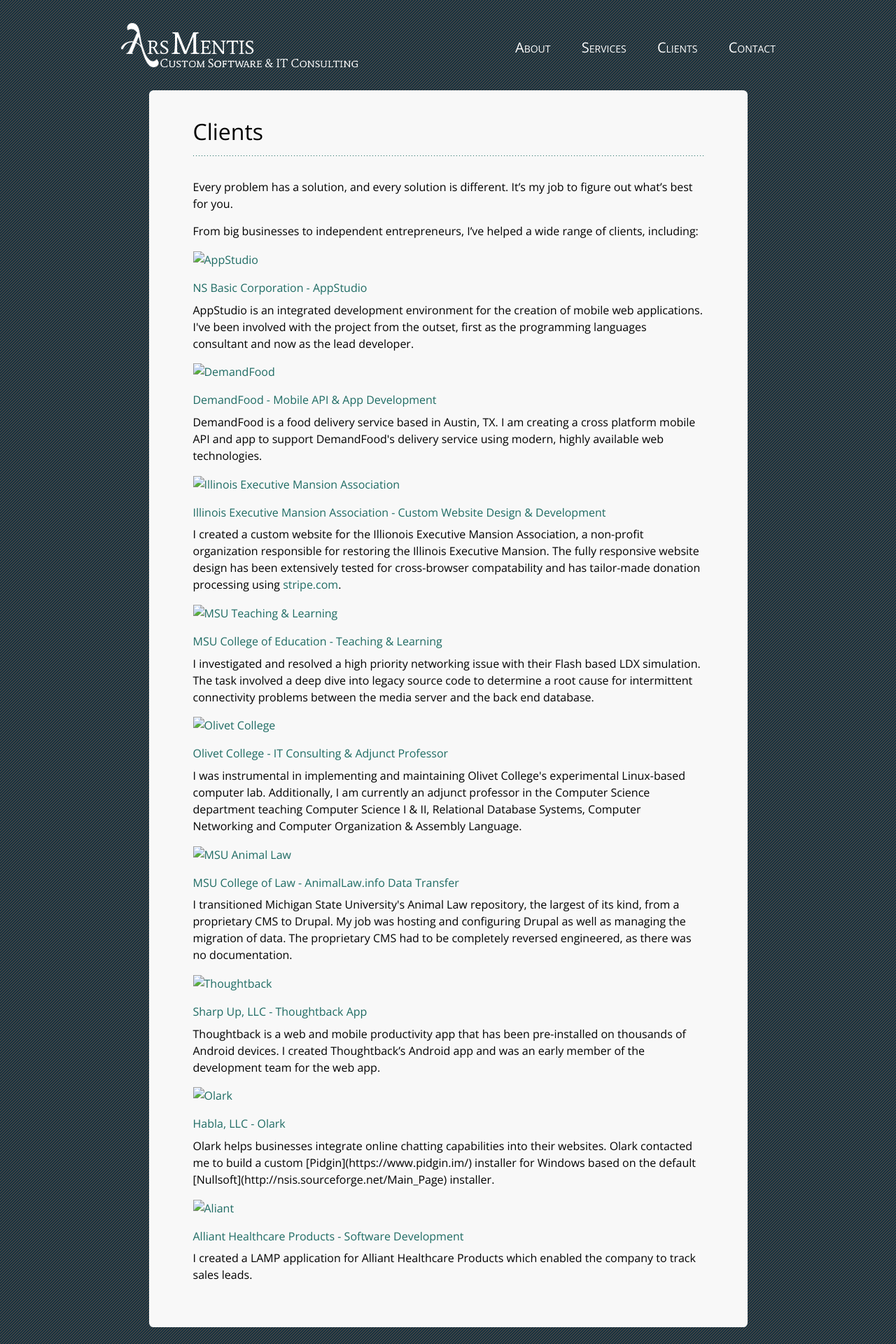
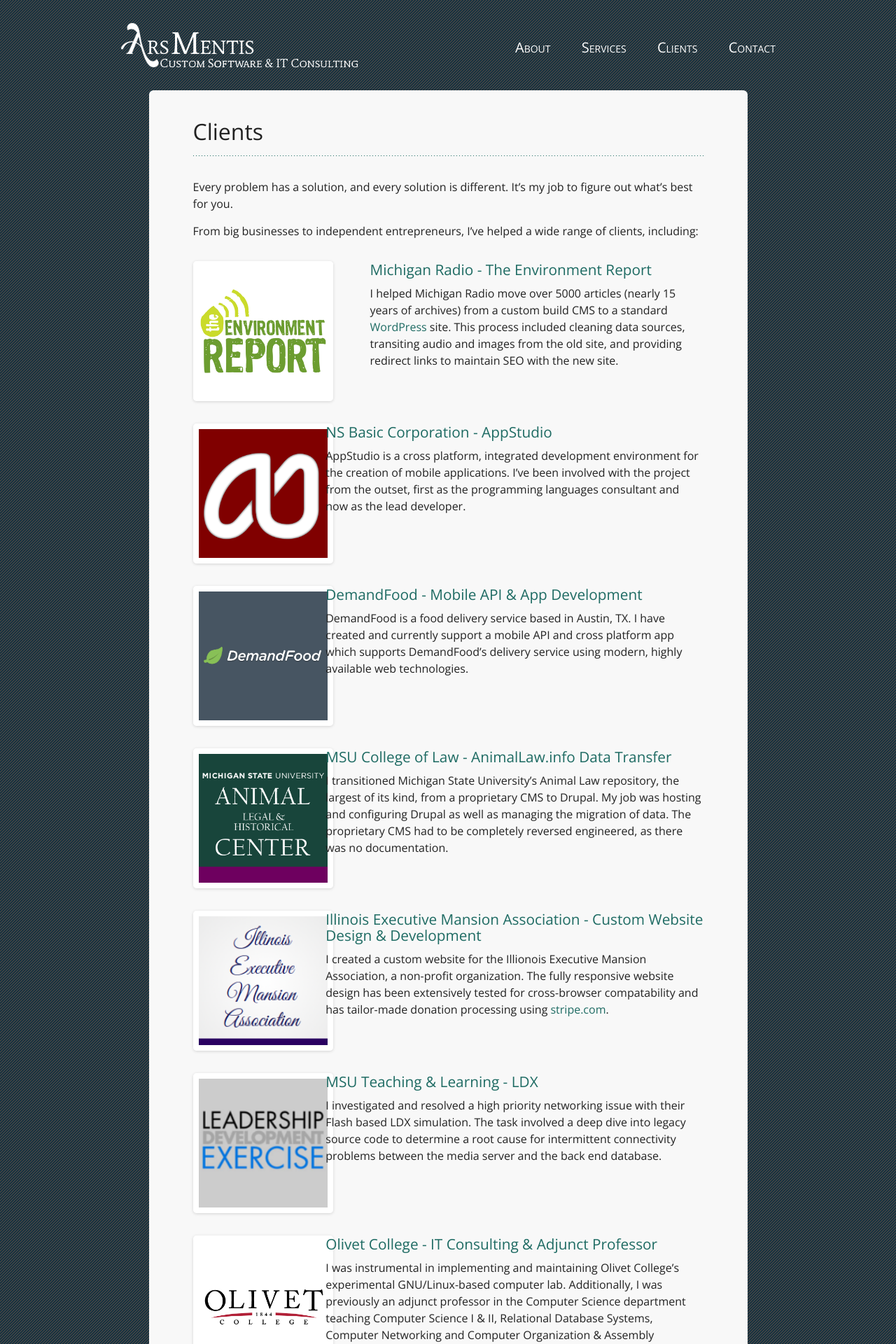
Before and after one commit to arsmentis/arsmentis-jekyll, a Jekyll site: the page built from clients/index.md, in a window 1280 px wide. Shown: the top 1920 px of the page at 70% size. Built offline with Jekyll 4.4.1, drawn with Linux system fonts in a browser that asks for light colours; nearby versions of some CDN libraries; some of the changed text lies outside the part shown.

Commit message:
Working on #1, #2, #3, #4, #5: Making content match current live site;...
attempting to make client page responsive

```diff
--- a/clients/index.md
+++ b/clients/index.md
@@ -12,48 +12,113 @@
 
 From big businesses to independent entrepreneurs, I’ve helped a wide range of clients, including:
 
-<div class="client">
-  <a href="https://www.nsbasic.com/"><img src="/images/appstudio.png" alt="AppStudio" title="AppStudio" class="clientImg"></a>
-  <a href="https://www.nsbasic.com/"><h2>NS Basic Corporation - AppStudio</h2></a>
-  <p>AppStudio is an integrated development environment for the creation of mobile web applications. I've been involved with the project from the outset, first as the programming languages consultant and now as the lead developer.</p>
+<div class="row">
+  <div class="client">
+    <div class="col-sm-4 col-xs-4">
+      <a href="http://environmentreport.org/" class="client-link"><img src="{{ "/img/environmentReport.png" | prepend: site.baseurl }}" alt="Michigan Radio - The Environment Report" title="Michigan Radio - The Environment Report" class="clientImg"></a>
+    </div>
+    <div class="col-sm-8 col-xs-8">
+      <a href="http://environmentreport.org/"><h2 class="client-header">Michigan Radio - The Environment Report</h2></a>
+      <p>I helped Michigan Radio move over 5000 articles (nearly 15 years of archives) from a custom build CMS to a standard <a href="https://WordPress.org/">WordPress</a> site. This process included cleaning data sources, transiting audio and images from the old site, and providing redirect links to maintain SEO with the new site.</p>
+    </div>
+  </div>
 </div>
-<div class="client">
-  <a href="https://demandfood.com/"><img src="/images/demandFood.png" alt="DemandFood" title="DemandFood" class="clientImg"></a>
-  <a href="https://demandfood.com/"><h2>DemandFood - Mobile API & App Development</h2></a>
-  <p>DemandFood is a food delivery service based in Austin, TX. I am creating a cross platform mobile API and app to support DemandFood's delivery service using modern, highly available web technologies.</p>
+<div class="row">
+  <div class="client">
+    <div class="col-sm-3">
+      <a href="https://www.nsbasic.com/"><img src="{{ "/img/appstudio.png" | prepend: site.baseurl }}" alt="NS Basic Corporation - AppStudio" title="NS Basic Corporation - AppStudio" class="clientImg"></a>
+    </div>
+    <div class="col-sm-9">
+      <a href="https://www.nsbasic.com/"><h2 class="client-header">NS Basic Corporation - AppStudio</h2></a>
+      <p>AppStudio is a cross platform, integrated development environment for the creation of mobile applications. I&#8217;ve been involved with the project from the outset, first as the programming languages consultant and now as the lead developer.</p>
+    </div>
+  </div>
 </div>
-<div class="client">
-  <a href="https://illinoismansion.org/"><img src="/images/ilmansion.png" alt="Illinois Executive Mansion Association" title="Illinois Executive Mansion Association" class="clientImg"></a>
-  <a href="https://illinoismansion.org/"><h2>Illinois Executive Mansion Association - Custom Website Design & Development</h2></a>
-  <p>I created a custom website for the Illionois Executive Mansion Association, a non-profit organization responsible for restoring the Illinois Executive Mansion. The fully responsive website design has been extensively tested for cross-browser compatability and has tailor-made donation processing using <a href="https://stripe.com/">stripe.com</a>.</p>
+<div class="row">
+  <div class="client">
+    <div class="col-sm-3">
+      <a href="https://demandfood.com/"><img src="{{ "/img/demandFood.png" | prepend: site.baseurl }}" alt="DemandFood" title="DemandFood" class="clientImg"></a>
+    </div>
+    <div class="col-sm-9">
+      <a href="https://demandfood.com/"><h2 class="client-header">DemandFood - Mobile API &amp; App Development</h2></a>
+      <p>DemandFood is a food delivery service based in Austin, TX. I have created and currently support a mobile API and cross platform app which supports DemandFood&#8217;s delivery service using modern, highly available web technologies.</p>
+    </div>
+  </div>
 </div>
-<div class="client">
-  <a href="http://#"><img src="/images/msuLearnTeach.png" alt="MSU Teaching & Learning" title="MSU Teaching & Learning" class="clientImg"></a>
-  <a href="http://#"><h2>MSU College of Education - Teaching & Learning</h2></a>
-  <p>I investigated and resolved a high priority networking issue with their Flash based LDX simulation. The task involved a deep dive into legacy source code to determine a root cause for intermittent connectivity problems between the media server and the back end database.</p>
+<div class="row">
+  <div class="client">
+    <div class="col-sm-3">
+      <a href="http://animallaw.info"><img src="{{ "/img/animallaw.png" | prepend: site.baseurl }}" alt="MSU College of Law - Animal Law" title="MSU College of Law - Animal Law" class="clientImg"></a>
+    </div>
+    <div class="col-sm-9">
+      <a href="http://animallaw.info"><h2 class="client-header">MSU College of Law - AnimalLaw.info Data Transfer</h2></a>
+      <p>I transitioned Michigan State University&#8217;s Animal Law repository, the largest of its kind, from a proprietary CMS to Drupal. My job was hosting and configuring Drupal as well as managing the migration of data. The proprietary CMS had to be completely reversed engineered, as there was no documentation.</p>
+    </div>
+  </div>
 </div>
-<div class="client">
-  <a href="http://www.olivetcollege.edu/"><img src="/images/olivet.png" alt="Olivet College" title="Olivet College" class="clientImg"></a>
-  <a href="http://www.olivetcollege.edu/"><h2>Olivet College - IT Consulting & Adjunct Professor</h2></a>
-  <p>I was instrumental in implementing and maintaining Olivet College's experimental Linux-based computer lab. Additionally, I am currently an adjunct professor in the Computer Science department teaching Computer Science I & II, Relational Database Systems, Computer Networking and Computer Organization & Assembly Language.</p>
+<div class="row">
+  <div class="client">
+    <div class="col-sm-3">
+      <img src="{{ "/img/ilmansion.png" | prepend: site.baseurl }}" alt="Illinois Executive Mansion Association" title="Illinois Executive Mansion Association" class="clientImg">
+    </div>
+    <div class="col-sm-9">
+      <h2 class="client-header">Illinois Executive Mansion Association - Custom Website Design &amp; Development</h2>
+      <p>I created a custom website for the Illionois Executive Mansion Association, a non-profit organization. The fully responsive website design has been extensively tested for cross-browser compatability and has tailor-made donation processing using <a href="https://stripe.com/">stripe.com</a>.</p>
+    </div>
+  </div>
 </div>
-<div class="client">
-  <a href="http://animallaw.info"><img src="/images/animallaw.png" alt="MSU Animal Law" title="MSU Animal Law" class="clientImg"></a>
-  <a href="http://animallaw.info"><h2>MSU College of Law - AnimalLaw.info Data Transfer</h2></a>
-  <p>I transitioned Michigan State University's Animal Law repository, the largest of its kind, from a proprietary CMS to Drupal. My job was hosting and configuring Drupal as well as managing the migration of data. The proprietary CMS had to be completely reversed engineered, as there was no documentation.</p>
+<div class="row">
+  <div class="client">
+    <div class="col-sm-3">
+      <a href="https://tech.msu.edu/itservices/teaching-learning/"><img src="{{ "/img/msuLearnTeach.png" | prepend: site.baseurl }}" alt="MSU Teaching & Learning - LDX" title="MSU Teaching & Learning - LDX" class="clientImg"></a>
+    </div>
+    <div class="col-sm-9">
+      <a href="https://tech.msu.edu/itservices/teaching-learning/"><h2 class="client-header">MSU Teaching &amp; Learning - LDX</h2></a>
+      <p>I investigated and resolved a high priority networking issue with their Flash based LDX simulation. The task involved a deep dive into legacy source code to determine a root cause for intermittent connectivity problems between the media server and the back end database.</p>
+    </div>
+  </div>
 </div>
-<div class="client">
-  <a href="https://thoughtback.com/"><img src="/images/thoughtback.png" alt="Thoughtback" title="Thoughtback" class="clientImg"></a>
-  <a href="https://thoughtback.com/"><h2>Sharp Up, LLC - Thoughtback App</h2></a>
-  <p>Thoughtback is a web and mobile productivity app that has been pre-installed on thousands of Android devices. I created Thoughtback’s Android app and was an early member of the development team for the web app.</p>
+<div class="row">
+  <div class="client">
+    <div class="col-sm-3">
+      <a href="http://www.olivetcollege.edu/"><img src="{{ "/img/olivet.png" | prepend: site.baseurl }}" alt="Olivet College" title="Olivet College" class="clientImg"></a>
+    </div>
+    <div class="col-sm-9">
+      <a href="http://www.olivetcollege.edu/"><h2 class="client-header">Olivet College - IT Consulting &amp; Adjunct Professor</h2></a>
+      <p>I was instrumental in implementing and maintaining Olivet College&#8217;s experimental GNU/Linux-based computer lab. Additionally, I was previously an adjunct professor in the Computer Science department teaching Computer Science I &amp; II, Relational Database Systems, Computer Networking and Computer Organization &amp; Assembly Language.</p>
+    </div>
+  </div>
 </div>
-<div class="client">
-  <a href="https://www.olark.com/"><img src="/images/olark.png" alt="Olark" title="Olark" class="clientImg"></a>
-  <a href="https://www.olark.com/"><h2>Habla, LLC - Olark</h2></a>
-  <p>Olark helps businesses integrate online chatting capabilities into their websites. Olark contacted me to build a custom [Pidgin](https://www.pidgin.im/) installer for Windows based on the default [Nullsoft](http://nsis.sourceforge.net/Main_Page) installer.</p>
+<div class="row">
+  <div class="client">
+    <div class="col-sm-3">
+      <a href="https://thoughtback.com/"><img src="{{ "/img/thoughtback.png" | prepend: site.baseurl }}" alt="Sharp Up, LLC - Thoughtback App" title="Sharp Up, LLC - Thoughtback App" class="clientImg"></a>
+    </div>
+    <div class="col-sm-9">
+      <a href="https://thoughtback.com/"><h2 class="client-header">Sharp Up, LLC - Thoughtback App</h2></a>
+      <p>Thoughtback is a web and mobile productivity app that has been installed on thousands of Android devices. I created Thoughtback’s Android app and was an early member of the development team for the web app.</p>
+    </div>
+  </div>
 </div>
-<div class="client">
-  <a href="http://allianthealthcare.com/"><img src="/images/alliant.png" alt="Aliant" title="Aliant" class="clientImg"></a>
-  <a href="http://allianthealthcare.com/"><h2>Alliant Healthcare Products - Software Development</h2></a>
-  <p>I created a LAMP application for Alliant Healthcare Products which enabled the company to track sales leads.</p>
+<div class="row">
+  <div class="client">
+    <div class="col-sm-3">
+      <a href="https://www.olark.com/"><img src="{{ "/img/olark.png" | prepend: site.baseurl }}" alt="Habla, LLC - Olark" title="Habla, LLC - Olark" class="clientImg"></a>
+    </div>
+    <div class="col-sm-9">
+      <a href="https://www.olark.com/"><h2 class="client-header">Habla, LLC - Olark</h2></a>
+      <p>Olark helps businesses integrate online chatting capabilities into their websites. Olark contacted me to build a custom <a href="https://www.pidgin.im/">Pidgin</a> installer for Windows based on the default <a href="http://nsis.sourceforge.net/Main_Page">Nullsoft</a> installer.</p>
+    </div>
+  </div>
 </div>
+<div class="row">
+  <div class="client">
+    <div class="col-sm-3">
+      <a href="http://allianthealthcare.com/"><img src="{{ "/img/alliant.png" | prepend: site.baseurl }}" alt="Alliant" title="Alliant" class="clientImg"></a>
+    </div>
+    <div class="col-sm-9">
+      <a href="http://allianthealthcare.com/"><h2 class="client-header">Alliant Healthcare Products - Software Development</h2></a>
+      <p>I created an internal web application for Alliant Healthcare Products which enabled the company to track sales leads.</p>
+    </div>
+  </div>
+</div>
--- a/css/main.css
+++ b/css/main.css
@@ -14,7 +14,7 @@
   font-size: 16px;
   line-height: 1.5;
   font-weight: 300;
-  color: #000;
+  color: #222;
   background-image: url('../img/line-tile.png');
   background-repeat: repeat;
 }
@@ -109,8 +109,33 @@
   margin-bottom: 1em;
 }
 
+h2.client-header {
+  font-size: 1.3em;
+  color: #1e6b63;
+  margin-top: .8em;
+}
+
 ul li {
   margin-left: 2em;
+}
+
+article img {
+  border-radius: .3em;
+  -moz-border-radius: .3em;
+  -webkit-border-radius: .3em;
+  box-shadow: rgba(0,0,0,0.15) 0 1px 4px;
+  -moz-box-shadow: rgba(0,0,0,0.15) 0 1px 4px;
+  -webkit-box-shadow: rgba(0,0,0,0.15) 0 1px 4px;
+  box-sizing: border-box;
+  border: #fff 0.5em solid;
+}
+
+.clientImg {
+  width: 200px;
+  height: 200px;
+  float: left;
+  clear: both;
+  margin: 1em 0;
 }
 
 .jumbotron p {
--- a/index.html
+++ b/index.html
@@ -1,13 +1,11 @@
 ---
-layout: page
-title:
+layout: home
+title: All problems have solutions. Let me solve yours.
 description: Custom software solutions for clients of any size. All problems have solutions. Let me solve yours.
 comments: false
 sharing: false
 footer: true
 ---
-
-<h1 class="home-title">All problems have solutions. Let me solve yours.</h1>
 
 Welcome to Ars Mentis. I create custom software solutions for clients of any size. From concept to completion, I’ll work with you to make your idea a reality.
 
```
Also changed, not shown: _layouts/home.html (added, +7 -0 lines), contact/index.md (+1 -1 lines), services/index.md (+13 -8 lines), about/index.md (line endings or trailing spaces), img/alliant.png, img/animallaw.png, img/appstudio.png, img/demandFood.png, img/environmentReport.png (added), img/ilmansion.png, img/olark.png, img/olivet.png, img/thoughtback.png.
